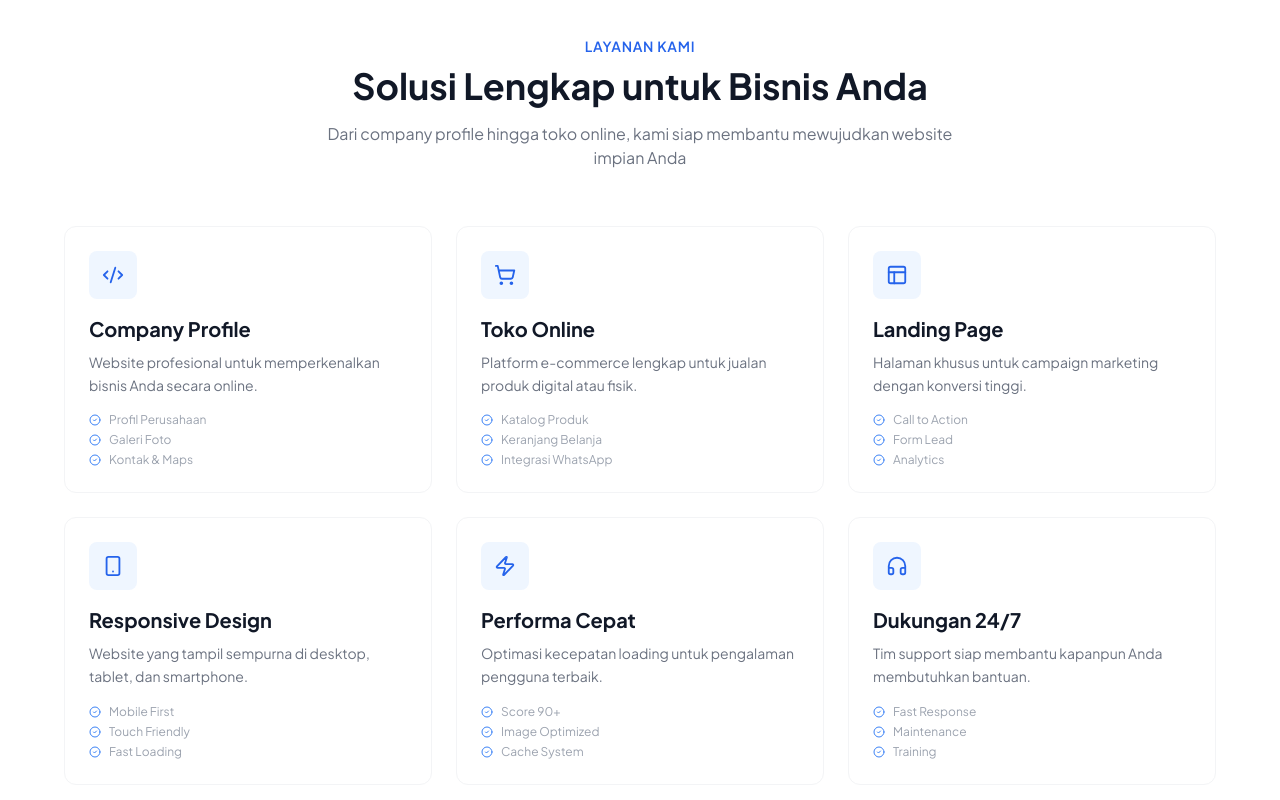
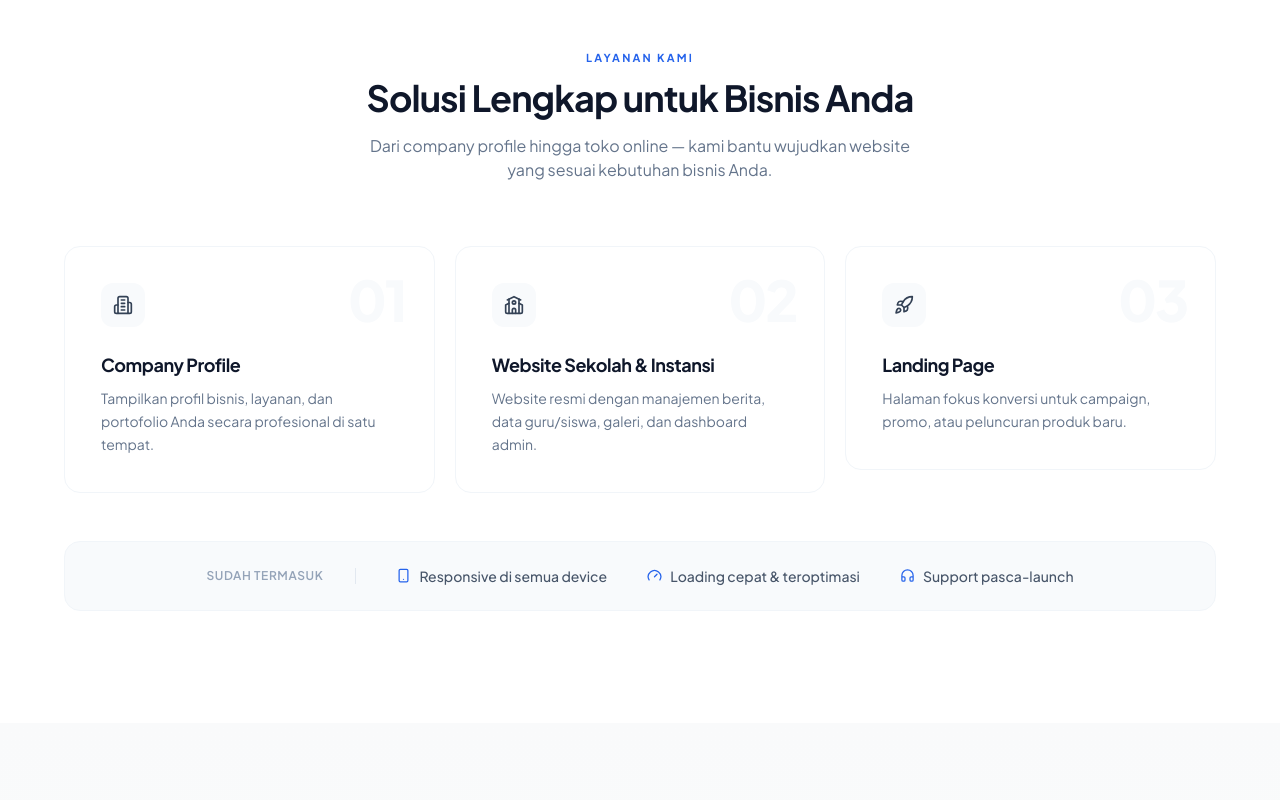
Before and after one commit to Chandraw12-hash/ngodingin.idn, a Next.js app: page / in a window 1280 px wide. Shown: the part 980-1780 px from the top of the page. Built offline with nearby package versions, Linux system fonts and the light colour scheme.

Commit message:
fix 50% perbaikan

```diff
--- a/app/components/sections/Services.tsx
+++ b/app/components/sections/Services.tsx
@@ -2,154 +2,131 @@
 
 import { memo } from "react";
 import {
-  Code2,
-  ShoppingCart,
-  Layout,
+  Building2,
+  School,
+  Rocket,
   Smartphone,
-  Zap,
+  Gauge,
   Headphones,
-  CheckCircle2,
 } from "lucide-react";
 
 // ─────────────────────────────────────────────────────────────────────────────
-// DATA
+// DATA — 3 layanan inti (yang dipesan klien)
 // ─────────────────────────────────────────────────────────────────────────────
 
-const services: {
+const coreServices: {
+  number: string;
   icon: React.ElementType;
   title: string;
   desc: string;
-  features: string[];
 }[] = [
   {
-    icon: Code2,
+    number: "01",
+    icon: Building2,
     title: "Company Profile",
-    desc: "Website profesional untuk memperkenalkan bisnis Anda secara online.",
-    features: ["Profil Perusahaan", "Galeri Foto", "Kontak & Maps"],
+    desc: "Tampilkan profil bisnis, layanan, dan portofolio Anda secara profesional di satu tempat.",
   },
   {
-    icon: ShoppingCart,
-    title: "Toko Online",
-    desc: "Platform e-commerce lengkap untuk jualan produk digital atau fisik.",
-    features: ["Katalog Produk", "Keranjang Belanja", "Integrasi WhatsApp"],
+    number: "02",
+    icon: School,
+    title: "Website Sekolah & Instansi",
+    desc: "Website resmi dengan manajemen berita, data guru/siswa, galeri, dan dashboard admin.",
   },
   {
-    icon: Layout,
+    number: "03",
+    icon: Rocket,
     title: "Landing Page",
-    desc: "Halaman khusus untuk campaign marketing dengan konversi tinggi.",
-    features: ["Call to Action", "Form Lead", "Analytics"],
-  },
-  {
-    icon: Smartphone,
-    title: "Responsive Design",
-    desc: "Website yang tampil sempurna di desktop, tablet, dan smartphone.",
-    features: ["Mobile First", "Touch Friendly", "Fast Loading"],
-  },
-  {
-    icon: Zap,
-    title: "Performa Cepat",
-    desc: "Optimasi kecepatan loading untuk pengalaman pengguna terbaik.",
-    features: ["Score 90+", "Image Optimized", "Cache System"],
-  },
-  {
-    icon: Headphones,
-    title: "Dukungan 24/7",
-    desc: "Tim support siap membantu kapanpun Anda membutuhkan bantuan.",
-    features: ["Fast Response", "Maintenance", "Training"],
+    desc: "Halaman fokus konversi untuk campaign, promo, atau peluncuran produk baru.",
   },
 ];
 
 // ─────────────────────────────────────────────────────────────────────────────
-// TYPES
+// DATA — yang otomatis didapat di setiap paket
 // ─────────────────────────────────────────────────────────────────────────────
 
-interface ServiceCardProps {
+const included: {
+  icon: React.ElementType;
+  label: string;
+}[] = [
+  { icon: Smartphone,  label: "Responsive di semua device" },
+  { icon: Gauge,       label: "Loading cepat & teroptimasi" },
+  { icon: Headphones,  label: "Support pasca-launch" },
+];
+
+// ─────────────────────────────────────────────────────────────────────────────
+// CORE SERVICE CARD
+// ─────────────────────────────────────────────────────────────────────────────
+
+interface CoreCardProps {
+  number: string;
   icon: React.ElementType;
   title: string;
   desc: string;
-  features: string[];
 }
 
-// ─────────────────────────────────────────────────────────────────────────────
-// CARD
-// ─────────────────────────────────────────────────────────────────────────────
-
-const ServiceCard = memo(function ServiceCard({
+const CoreServiceCard = memo(function CoreServiceCard({
+  number,
   icon: Icon,
   title,
   desc,
-  features,
-}: ServiceCardProps) {
+}: CoreCardProps) {
   return (
     <article
       aria-label={title}
       className="
-    h-full
-    flex flex-col
-    group
-        p-5 sm:p-6
-        rounded-xl
+        group relative flex flex-col
+        p-8 sm:p-9
+        rounded-2xl
         bg-white
-        border border-gray-100
-        hover:border-blue-200
-        hover:shadow-lg
-        hover:-translate-y-0.5
+        border border-slate-100
+        hover:border-slate-200
+        hover:shadow-[0_8px_30px_rgba(0,0,0,0.06)]
         transition-all duration-300
-        focus-within:border-blue-200
       "
     >
+      {/* Number watermark */}
+      <span
+        aria-hidden
+        className="
+          absolute top-6 right-7
+          font-black text-slate-50
+          group-hover:text-blue-50
+          transition-colors duration-300
+          select-none
+        "
+        style={{ fontSize: 56, lineHeight: 1, letterSpacing: "-0.04em" }}
+      >
+        {number}
+      </span>
+
       {/* Icon */}
       <div
         aria-hidden
         className="
-          w-12 h-12 mb-4 rounded-lg
-          bg-blue-50 group-hover:bg-blue-500
+          relative z-10
+          w-11 h-11 mb-6 rounded-xl
+          bg-slate-50 group-hover:bg-blue-600
           flex items-center justify-center
           transition-colors duration-300
         "
       >
         <Icon
-          size={22}
+          size={20}
           aria-hidden
-          className="
-            text-blue-600
-            group-hover:text-white
-            transition-colors duration-300
-          "
+          strokeWidth={2}
+          className="text-slate-700 group-hover:text-white transition-colors duration-300"
         />
       </div>
 
       {/* Title */}
-      <h3 className="text-lg sm:text-xl font-bold text-gray-900 mb-2">
+      <h3 className="relative z-10 text-lg font-bold text-slate-900 mb-2 tracking-tight">
         {title}
       </h3>
 
       {/* Description */}
-      <p className="text-gray-500 text-sm leading-relaxed mb-4">
+      <p className="relative z-10 text-slate-500 text-sm leading-relaxed">
         {desc}
       </p>
-
-      {/* Features */}
-      <ul
-  className="space-y-1 mt-auto"
-  role="list"
-  aria-label={`Fitur ${title}`}
-      >
-        {features.map((feature) => (
-          <li
-            key={feature}
-            role="listitem"
-            className="flex items-center gap-2 text-xs text-gray-400"
-          >
-            <CheckCircle2
-              size={12}
-              aria-hidden
-              className="text-blue-500 flex-shrink-0"
-            />
-            {feature}
-          </li>
-        ))}
-      </ul>
     </article>
   );
 });
@@ -163,67 +140,66 @@ export default function Services() {
     <section
       id="layanan"
       aria-labelledby="services-heading"
-      className="py-16 sm:py-20 lg:py-24 px-4 bg-white"
+      className="py-20 sm:py-24 lg:py-28 px-4 bg-white"
     >
       <div className="max-w-6xl mx-auto">
 
         {/* Header */}
-        <div className="text-center mb-10 sm:mb-14">
+        <div className="text-center mb-14 sm:mb-16">
           <span
             aria-hidden
-            className="
-              text-sm
-              font-semibold
-              text-blue-600
-              uppercase
-              tracking-wider
-            "
+            className="text-[11px] font-bold tracking-[0.2em] uppercase text-blue-600 mb-3 block"
           >
             Layanan Kami
           </span>
 
           <h2
             id="services-heading"
-            className="
-              text-2xl
-              sm:text-3xl
-              md:text-4xl
-              font-bold
-              text-gray-900
-              mt-2
-              mb-4
-            "
+            className="text-2xl sm:text-3xl md:text-4xl font-bold text-slate-900 mb-4 tracking-tight"
           >
             Solusi Lengkap untuk Bisnis Anda
           </h2>
 
-          <p className="text-gray-500 max-w-2xl mx-auto text-sm sm:text-base">
-            Dari company profile hingga toko online, kami siap membantu
-            mewujudkan website impian Anda
+          <p className="text-slate-500 max-w-xl mx-auto text-sm sm:text-base leading-relaxed">
+            Dari company profile hingga toko online — kami bantu wujudkan
+            website yang sesuai kebutuhan bisnis Anda.
           </p>
         </div>
 
-        {/* Services */}
+        {/* Core services grid */}
         <ul
-  className="
-    grid
-    grid-cols-1
-    sm:grid-cols-2
-    lg:grid-cols-3
-    gap-6
-  "
+          className="grid grid-cols-1 sm:grid-cols-3 gap-5 mb-12"
           role="list"
-  aria-label="Daftar layanan"
+          aria-label="Layanan inti"
         >
-  {services.map((service) => (
-    <li
-      key={service.title}
-      role="listitem"
-    >
-      <ServiceCard {...service} />
+          {coreServices.map((service) => (
+            <li key={service.title} role="listitem">
+              <CoreServiceCard {...service} />
             </li>
           ))}
         </ul>
+
+        {/* Included strip — bukan "layanan", tapi yang otomatis didapat */}
+        <div
+          className="
+            flex flex-col sm:flex-row items-center justify-center
+            gap-x-10 gap-y-4
+            py-6 px-8
+            rounded-2xl
+            bg-slate-50
+            border border-slate-100
+          "
+        >
+          <span className="text-xs font-semibold text-slate-400 uppercase tracking-wider sm:border-r sm:border-slate-200 sm:pr-8">
+            Sudah termasuk
+          </span>
+          {included.map(({ icon: Icon, label }) => (
+            <div key={label} className="flex items-center gap-2">
+              <Icon size={15} strokeWidth={2} className="text-blue-600 flex-shrink-0" aria-hidden />
+              <span className="text-sm text-slate-600 font-medium">{label}</span>
+            </div>
+          ))}
+        </div>
 
       </div>
     </section>
```
Also changed, not shown: app/components/sections/About.tsx (+16 -16 lines). Lines whose indentation alone changed are shown as unchanged.
